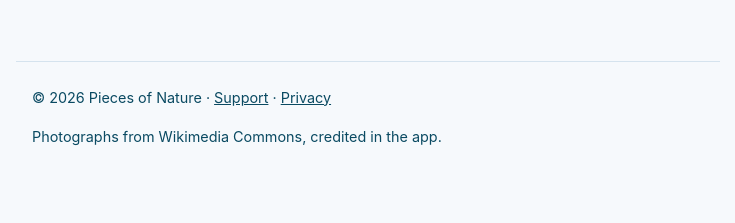
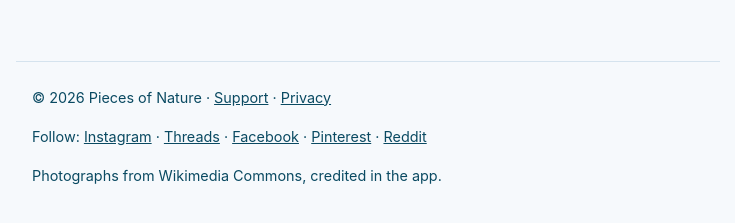
Before and after one commit to piecesofnature/piecesofnature.github.io, a plain HTML site: page 404.html in a window 1280 px wide. Shown: the part 201-424 px from the top of the page, without its empty margins (272-1007 px from the left). Drawn offline with Linux system fonts and the light colour scheme.

Commit message:
Link the social accounts in the footer
Co-Authored-By: Claude Opus 5.5 <noreply@anthropic.com>
Claude-Session: https://claude.ai/code/session_01EYfgwLPs9U8PagQ3E6KuH1

```diff
--- a/404.html
+++ b/404.html
@@ -31,6 +31,7 @@
 </main>
 <footer class="site">
   <p>© 2026 Pieces of Nature · <a href="/support/">Support</a> · <a href="/privacy/">Privacy</a></p>
+  <p>Follow: <a rel="me" href="https://www.instagram.com/piecesofnatureapp/">Instagram</a> · <a rel="me" href="https://www.threads.com/@piecesofnatureapp">Threads</a> · <a rel="me" href="https://www.facebook.com/piecesofnatureapp">Facebook</a> · <a rel="me" href="https://www.pinterest.com/piecesofnatureapp/">Pinterest</a> · <a rel="me" href="https://www.reddit.com/user/piecesofnatureapp/">Reddit</a></p>
   <p>Photographs from Wikimedia Commons, credited in the app.</p>
 </footer>
 </body>
```
Also changed, not shown: index.html (+1 -0 lines), privacy/index.html (+1 -0 lines), support/index.html (+1 -0 lines).
